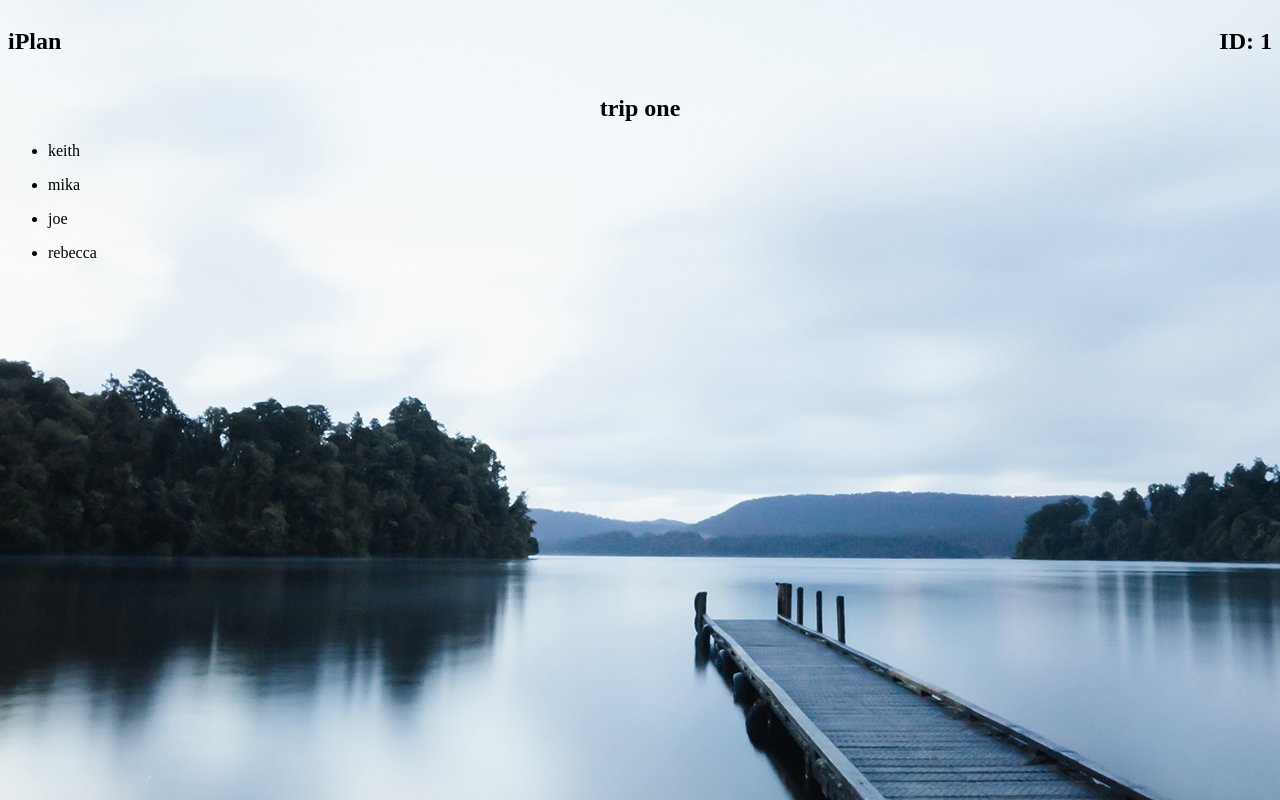
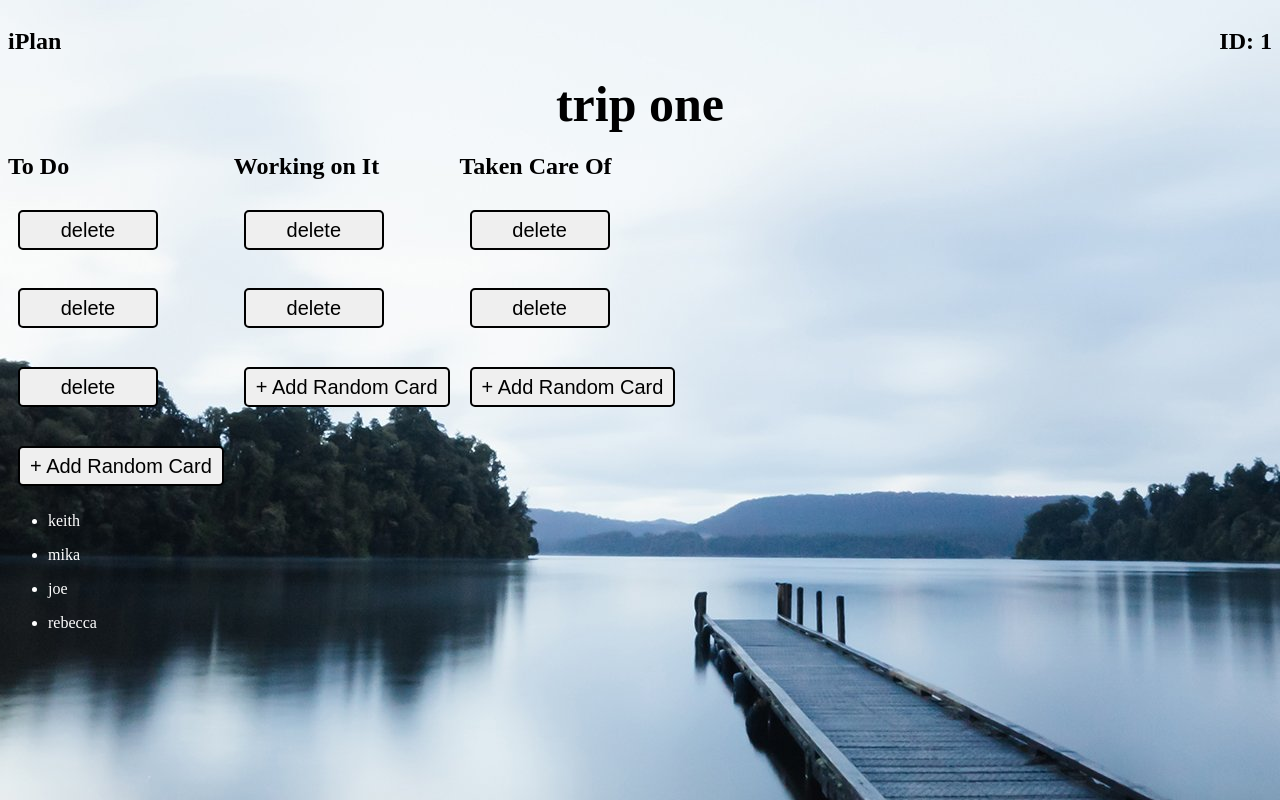
Before and after one commit to ksdumont/iPlan, a React (Create React App) app: page /trip/1 in a window 1280 px wide. Built offline with nearby package versions, Linux system fonts and the light colour scheme.

Commit message:
third commit

```diff
--- a/src/Card/Card.css
+++ b/src/Card/Card.css
@@ -0,0 +1,3 @@
+.Card {
+    color: black;
+}
--- a/src/Card/Card.js
+++ b/src/Card/Card.js
@@ -0,0 +1,12 @@
+import React from 'react';
+import './Card.css';
+
+export default function Card(props) {
+    return (
+        <div className='Card'>
+            <button type='button' onClick = {() => props.onClickDelete(props.id)}>delete</button>
+            <h3>{props.task}</h3>
+            <p>{props.member}</p>
+        </div>
+    )
+}
--- a/src/List/List.js
+++ b/src/List/List.js
@@ -0,0 +1,26 @@
+import React from 'react';
+import './List.css'
+import Card from '../Card/Card'
+
+export default function List(props) {
+    return (
+        <section className="List">
+        <header className="List-header">
+            <h2>{props.header}</h2>
+        </header>
+        <div className="List-cards">
+        {props.cards.map((card) =>
+            <Card
+            key={card.id}
+            id={card.id}
+            task={card.task}
+            member={card.member}
+
+            />
+            )}
+            <button type='button' className='List-add-button' onClick={() => props.onClickAdd(props.id)}>+ Add Random Card</button>
+        </div>
+    </section>
+    )
+
+}
--- a/src/Member/Member.css
+++ b/src/Member/Member.css
@@ -0,0 +1,3 @@
+.members {
+    color: white;
+}
--- a/src/Member/Member.js
+++ b/src/Member/Member.js
@@ -7,7 +7,7 @@ export default function Member(props) {
             {props.trips.members.map(member => {
             return (
                 <ul>
-                    <li>{member}</li>
+                    <li className='members'>{member}</li>
                 </ul>
             )
         })}
--- a/src/Nav/Nav.css
+++ b/src/Nav/Nav.css
@@ -8,4 +8,6 @@
 }
 .title {
     text-align: center;
+    font-size: 50px;
+    margin: 0 auto;
 }
--- a/src/TripHomePage/TripHomePage.css
+++ b/src/TripHomePage/TripHomePage.css
@@ -0,0 +1,3 @@
+.list {
+    display: flex;
+}
--- a/src/TripHomePage/TripHomePage.js
+++ b/src/TripHomePage/TripHomePage.js
@@ -1,8 +1,9 @@
 import React, {Component} from 'react';
 import Nav from '../Nav/Nav'
 import Member from '../Member/Member'
+import List from '../List/List'
 import store from '../store'
-
+import './TripHomePage.css'
 
 class TripHomePage extends Component {
     constructor(props) {
@@ -16,7 +17,18 @@ class TripHomePage extends Component {
         return (
         <>
             <Nav trips={store.trips[0]}/>
-            {/* <List /> */}
+            <div className='list'>
+                {store.lists.map(list => (
+                    <List
+                        key={list.id}
+                        id={list.id}
+                        header={list.header}
+                        cards={list.cards.map(id => id === store.allCards[id])}
+
+                    />
+                ))}
+            </div>
+
             <Member trips={store.trips[0]}/>
         </>
         );
--- a/src/store.js
+++ b/src/store.js
@@ -3,17 +3,17 @@ export default {
       {
         id: 1,
         header: 'To Do',
-        cardIds: [ 'a', 'b', 'e', 'f', 'g', 'j', 'l', 'm' ],
+        cards: [1, 2, 3],
       },
       {
         id: 2,
         header: 'Working on It',
-        cardIds: ['b', 'c', 'd', 'f', 'h', 'i', 'k'],
+        cards: [4, 3],
       },
       {
         id: 3,
-        header: 'Completed',
-        cardIds: [ 'a', 'b', 'c', 'd', 'e', 'f', 'g', 'h', 'i', 'j', 'k', 'l', 'm' ],
+        header: 'Taken Care Of',
+        cards: [1, 2],
       },
     ],
     allCards: [
```
